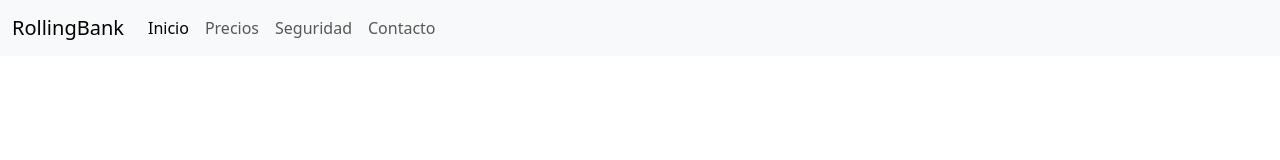
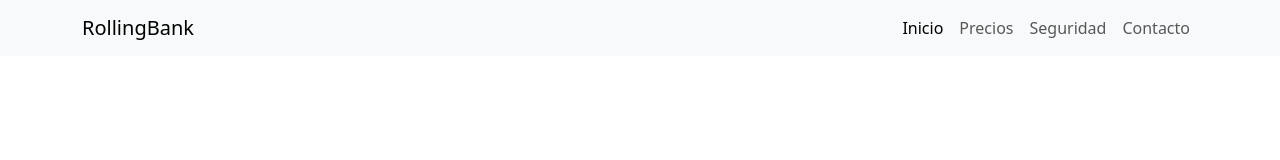
Before and after one commit to MaruSosa/rollingBankc76i, a plain HTML site: page index.html in a window 1280 px wide. Drawn offline with nearby package versions, Linux system fonts and the light colour scheme.

Commit message:
agregue la clase container en el navbar y cambie la alineacion de las opciones del menú

```diff
--- a/index.html
+++ b/index.html
@@ -18,13 +18,13 @@
   <body>
     <header>
         <nav class="navbar navbar-expand-lg bg-body-tertiary">
-            <div class="container-fluid">
+            <div class="container">
               <a class="navbar-brand" href="#">RollingBank</a>
               <button class="navbar-toggler" type="button" data-bs-toggle="collapse" data-bs-target="#navbarSupportedContent" aria-controls="navbarSupportedContent" aria-expanded="false" aria-label="Toggle navigation">
                 <span class="navbar-toggler-icon"></span>
               </button>
               <div class="collapse navbar-collapse" id="navbarSupportedContent">
-                <ul class="navbar-nav me-auto mb-2 mb-lg-0">
+                <ul class="navbar-nav ms-auto mb-2 mb-lg-0">
                   <li class="nav-item">
                     <a class="nav-link active" aria-current="page" href="./index.html">Inicio</a>
                   </li>
```
